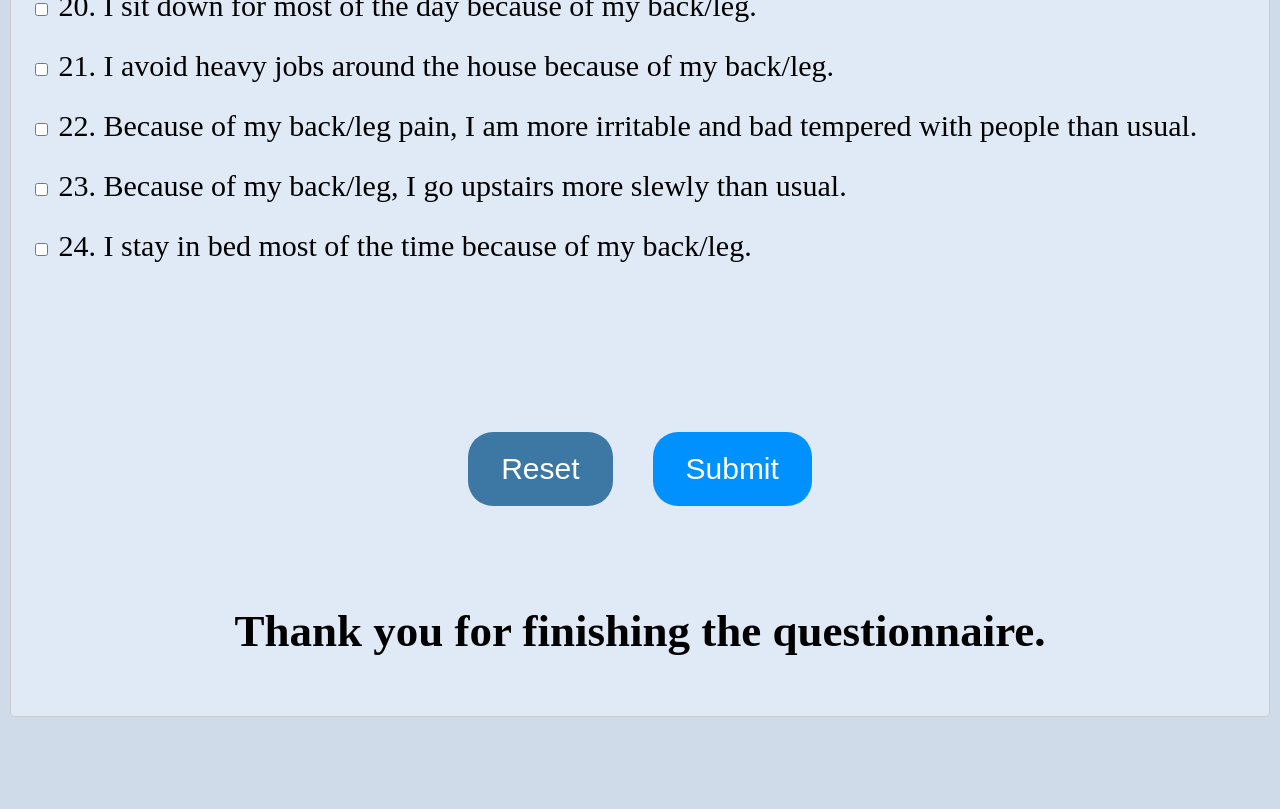
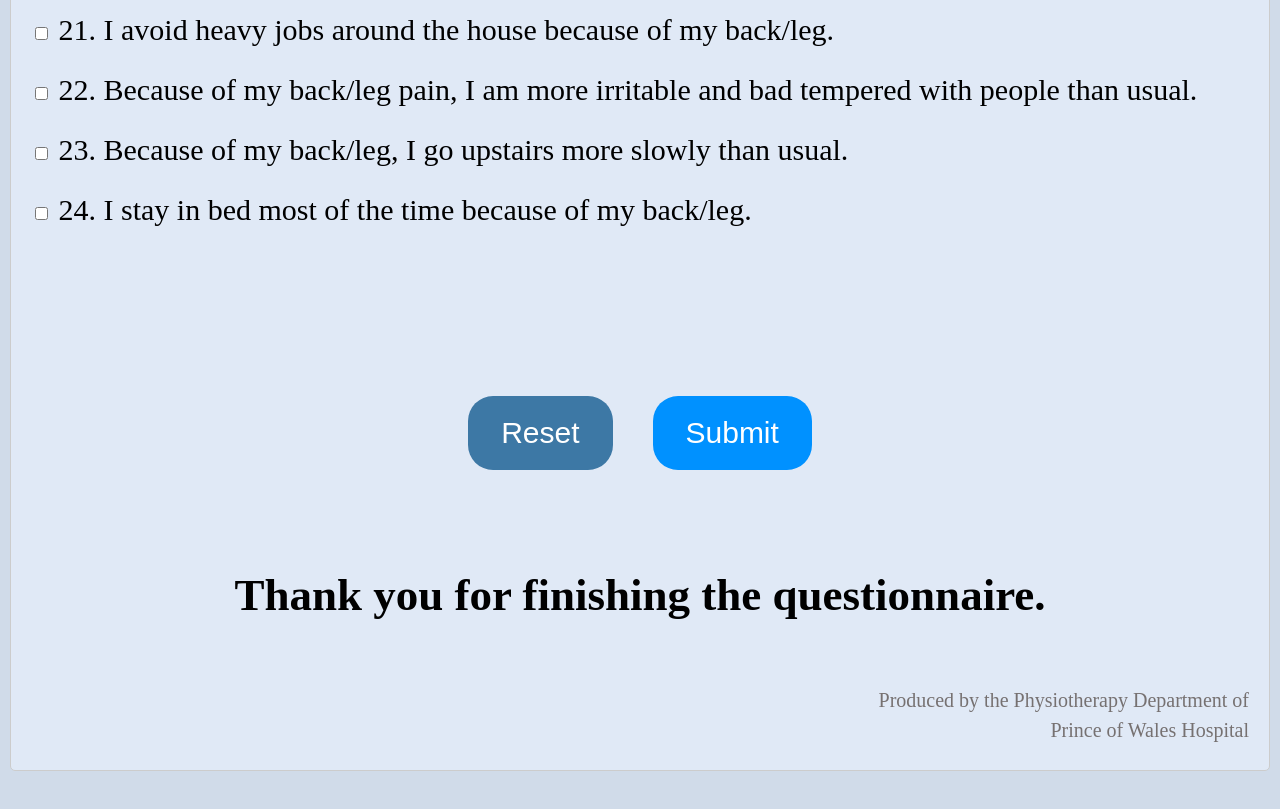
Before and after one commit to pwhphysio/RolandMorris_e, a plain HTML site: page index.html in a window 1280 px wide. Shown: the part 1913-2722 px from the top of the page. Drawn offline with Linux system fonts and the light colour scheme.

Commit message:
Update index.html

```diff
--- a/index.html
+++ b/index.html
@@ -192,6 +192,13 @@
 			border-radius: 13px;
 		}
 
+		#create {
+			text-align: right; /* Align text to the right side of its container */
+ 			color: rgb(118, 113, 113); /* Set the text color to light grey */
+			font-size: 20px;
+			line-height: 1;
+		}
+
 
 	</style>
 	<script type="text/javascript">
@@ -260,7 +267,7 @@
 	</script>
 </head>
 <body>
-    <br><br><br><br><br>
+    <br><br><br>
 	<h1>Roland-Morris Disability Questionnaire</h1>
     <button class = "increase-font-size-btn" id="increase-font-button"> A↑
     </button>
@@ -330,7 +337,7 @@
 
     </script>
 
-    <h2> Prince of Wales Hospital </h2>
+    <h2> New Territories East Cluster </h2>
     <h2> Physiotherapy Department </h2>
 	<form>
 
@@ -387,7 +394,7 @@
 			<br>
 			<input type="checkbox" name="section22" value="1" class="score"> 22. Because of my back/leg pain, I am more irritable and bad tempered with people than usual.
             <br>
-			<input type="checkbox" name="section23" value="1" class="score"> 23. Because of my back/leg, I go upstairs more slewly than usual.
+			<input type="checkbox" name="section23" value="1" class="score"> 23. Because of my back/leg, I go upstairs more slowly than usual.
             <br>
 			<input type="checkbox" name="section24" value="1" class="score"> 24. I stay in bed most of the time because of my back/leg.
 		<br>
@@ -402,6 +409,11 @@
 		<div class="centered-text">
 		  <h1>Thank you for finishing the questionnaire.</h1>
 		</div>
+		<div id="create">
+			<br>
+			<p>Produced by the Physiotherapy Department of</p>
+			<p>Prince of Wales Hospital</p>
+		</div>
 	</form>
 	<div id="popup">
 		<div class="popup-content">
```
